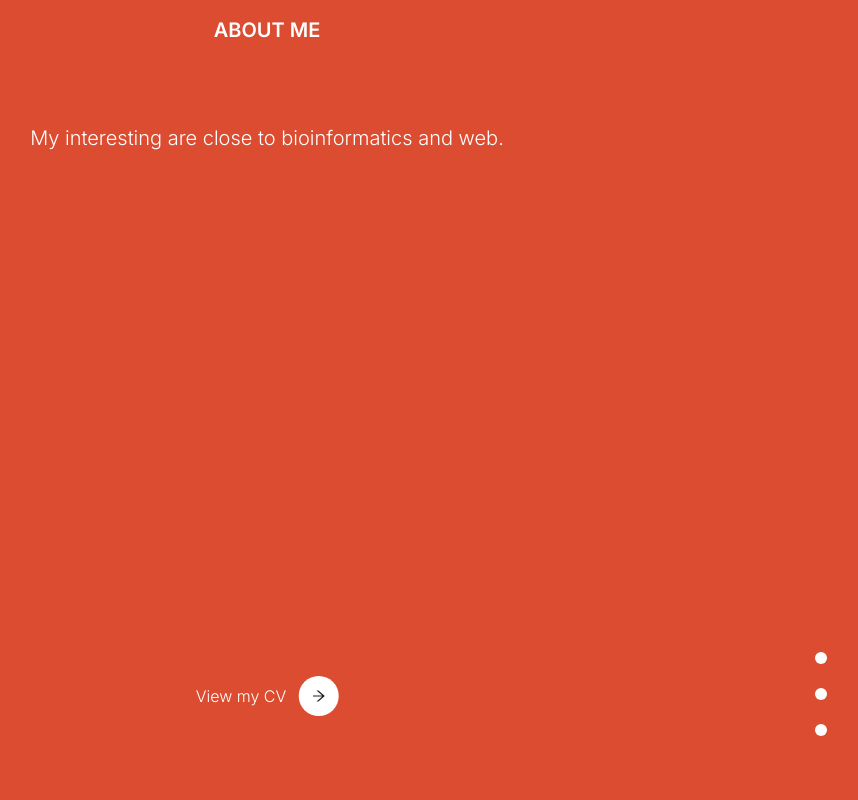
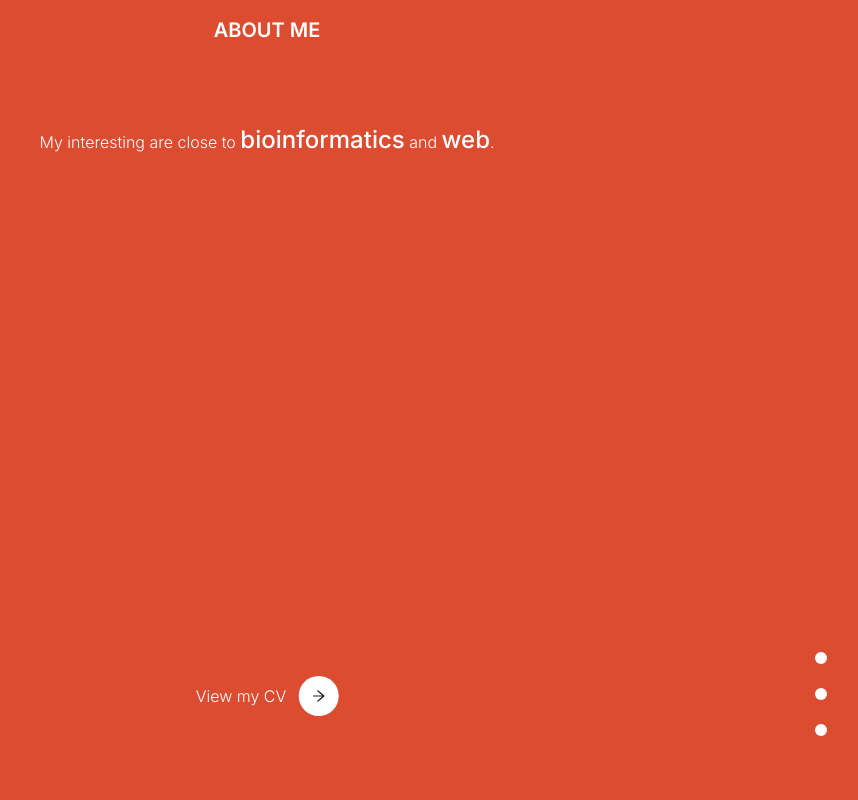
Before and after one commit to jsonfm/portfolio, a React (Vite) app: page / in a window 1280 px wide. Shown: the part 880-1680 px from the top of the page, without its empty margins (373-1231 px from the left). Built offline with nearby package versions, Linux system fonts and the light colour scheme.

Commit message:
🎨 [UPDATE] About Section

```diff
--- a/src/components/AnimatedLetters/index.jsx
+++ b/src/components/AnimatedLetters/index.jsx
@@ -1,15 +1,6 @@
 import { m } from "framer-motion";
 
 
-const containerAnimation = {
-    animate: {
-      y: 0,
-      transition: {
-        delayChildren: 0.4,
-        staggerChildren: 0.1,
-      },
-    },
-};
 
 
 const letterAnimation = {
@@ -23,6 +14,16 @@ const letterAnimation = {
         ease: [0.6, 0.01, -0.05, 0.95],
       },
     },
+};
+
+const containerAnimation = {
+  animate: {
+    y: 0,
+    transition: {
+      delayChildren: 0.4,
+      staggerChildren: 0.1,
+    },
+  },
 };
 
 
--- a/src/containers/About/index.jsx
+++ b/src/containers/About/index.jsx
@@ -1,6 +1,8 @@
 import { m } from "framer-motion";
 import { AiOutlineArrowRight } from "react-icons/ai";
+import { AnimatedLetters } from "@/components/AnimatedLetters";
 import CV from "@/assets/CV.pdf";
+
 
 export const About = () => {
     return (
@@ -16,7 +18,7 @@ export const About = () => {
             >
             <h4 className=" text-xl font-semibold text-center uppercase mb-12 md:mb-20">ABOUT ME</h4>
             <div className="max-w-[600px] mx-auto text-center">
-                <p className="font-light text-xl">My interesting are close to bioinformatics and web.</p>
+                <p className="font-light">My interesting are close to <b className="text-2xl">bioinformatics</b> and <b className="text-2xl">web</b>.</p>
                 <div className="absolute right-10 bottom-0 flex flex-col gap-6">
                     <div className="w-3 h-3 bg-white rounded-full"></div>
                     <div className="w-3 h-3 bg-white rounded-full"></div>
--- a/src/containers/Experience/index.jsx
+++ b/src/containers/Experience/index.jsx
@@ -1,6 +1,24 @@
 import { experience } from "@/api/experience";
 
+const Dot = () => {
+    return <div className="w-6 h-6 grid place-items-center border-2 border-dark/80 rounded-full"><div className="w-3 h-3 rounded-full bg-dark/80"></div></div>
+}
+
+const Item = () => {
+    return <div> </div>
+}
+
+
 export const Experience = () => {
+
+    // const renderItems = () => {
+    //     return experience.map((item, index) => {
+    //         if(index % 2 == 0){
+
+    //         }
+    //     })
+    // }
+
     return (
         <section className="min-h-screen py-24 bg-white text-black">
             <div className="container">
```
